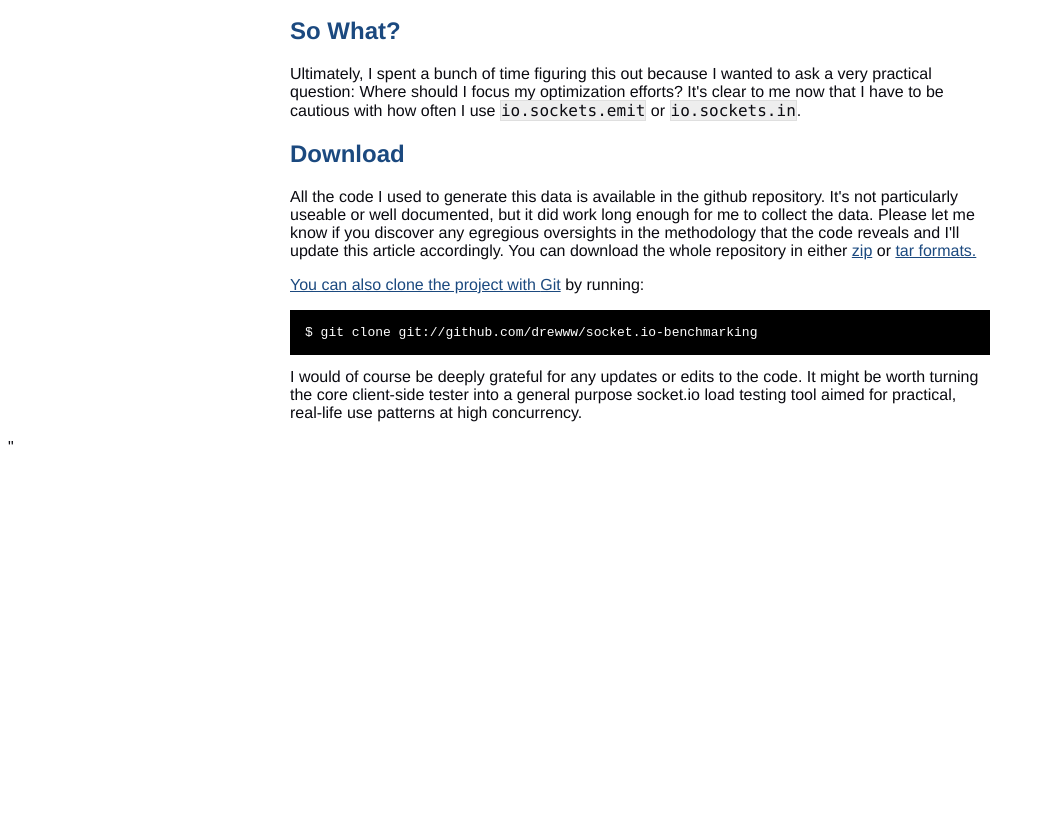
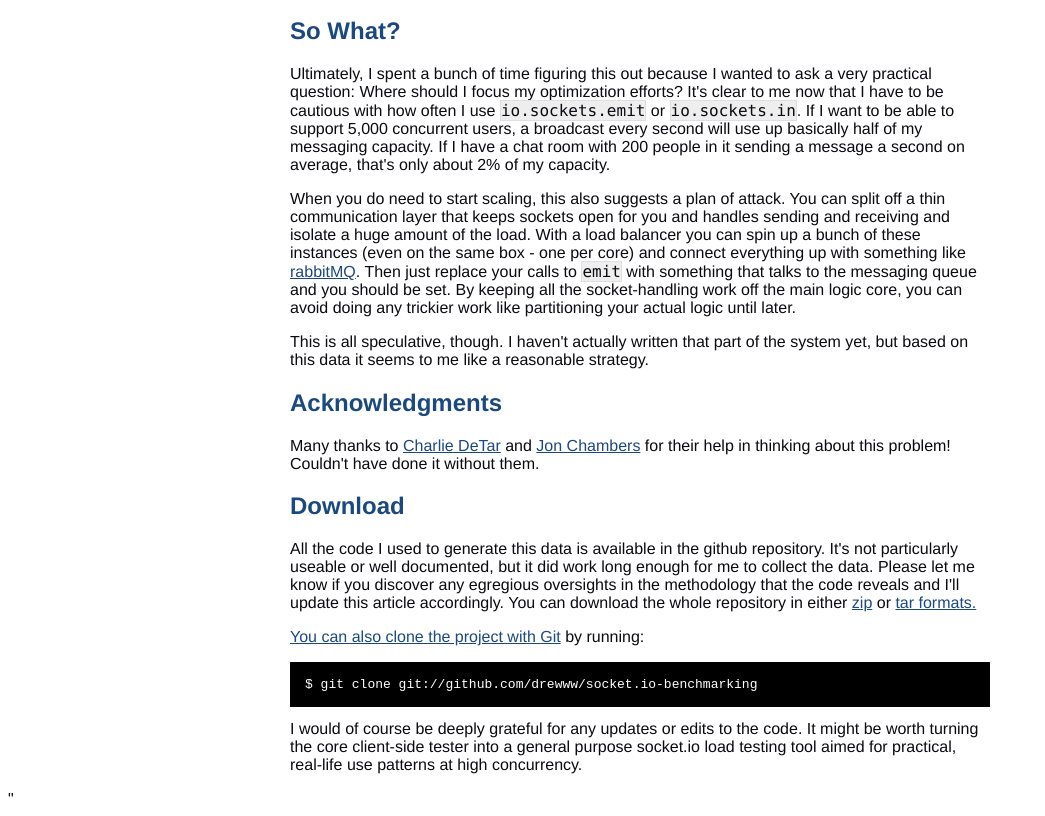
Before and after one commit to drewww/socket.io-benchmarking, a plain HTML site: page index.html in a window 1280 px wide. Shown: the part 3431-4247 px from the top of the page, without its empty margins (0-1045 px from the left). Before the commit the page ends 3895 px from the top, so only its background shows below. Drawn offline with Linux system fonts and the light colour scheme.

Commit message:
Finishing off the writing.

```diff
--- a/index.html
+++ b/index.html
@@ -103,9 +103,16 @@
 
 <h2>So What?</h2>
 
-<p>Ultimately, I spent a bunch of time figuring this out because I wanted to ask a very practical question: Where should I focus my optimization efforts? It's clear to me now that I have to be cautious with how often I use <span class="inline">io.sockets.emit</span> or <span class="inline">io.sockets.in</span>.
+<p>Ultimately, I spent a bunch of time figuring this out because I wanted to ask a very practical question: Where should I focus my optimization efforts? It's clear to me now that I have to be cautious with how often I use <span class="inline">io.sockets.emit</span> or <span class="inline">io.sockets.in</span>. If I want to be able to support 5,000 concurrent users, a broadcast every second will use up basically half of my messaging capacity. If I have a chat room with 200 people in it sending a message a second on average, that's only about 2% of my capacity.</p>
+
+<p>When you do need to start scaling, this also suggests a plan of attack. You can split off a thin communication layer that keeps sockets open for you and handles sending and receiving and isolate a huge amount of the load. With a load balancer you can spin up a bunch of these instances (even on the same box - one per core) and connect everything up with something like <a href="http://www.rabbitmq.com/">rabbitMQ</a>. Then just replace your calls to <span class="inline">emit</span> with something that talks to the messaging queue and you should be set. By keeping all the socket-handling work off the main logic core, you can avoid doing any trickier work like partitioning your actual logic until later.</p>
+
+<p>This is all speculative, though. I haven't actually written that part of the system yet, but based on this data it seems to me like a reasonable strategy.</p>
 
 
+<h2>Acknowledgments</h2>
+
+Many thanks to <a href="http://tirl.org/">Charlie DeTar</a> and <a href="https://twitter.com/#!/jonchambers">Jon Chambers</a> for their help in thinking about this problem! Couldn't have done it without them.
 
 
 
```
